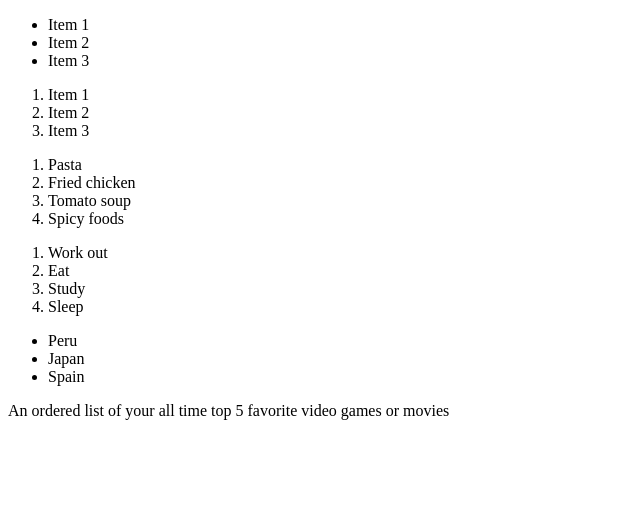
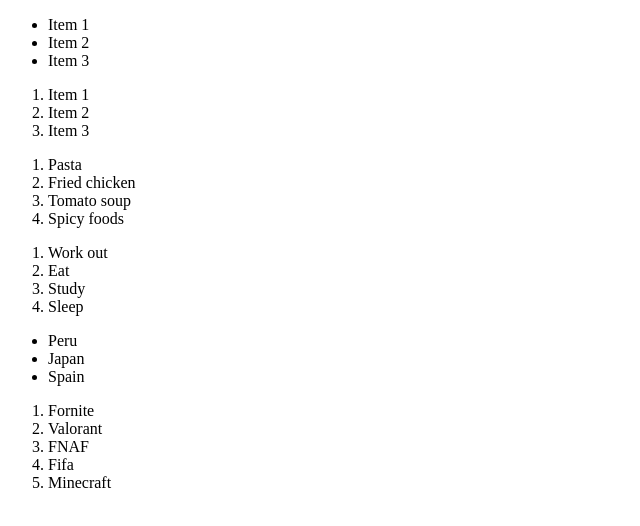
Before and after one commit to AmirAbdalla/html, a plain HTML site: page HTML_Lists/index.html in a window 1280 px wide. Shown: the whole page, without its empty margins (0-640 px from the left). Drawn offline with Linux system fonts and the light colour scheme.

Commit message:
Finalized

```diff
--- a/HTML_Lists/index.html
+++ b/HTML_Lists/index.html
@@ -59,7 +59,18 @@
 
 
     </ul>
-    An ordered list of your all time top 5 favorite video games or movies
+    <!-- An ordered list of your all time top 5 favorite video games or movies -->
+
+    <ol>
+        <li>Fornite</li>
+        <li>Valorant</li>
+        <li>FNAF</li>
+        <li>Fifa</li>
+        <li>Minecraft</li>
+
+
+
+    </ol>
 
 
 
```
